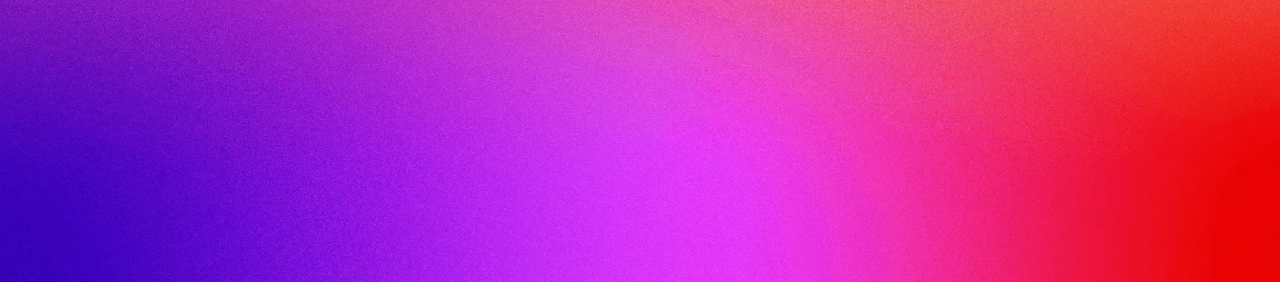
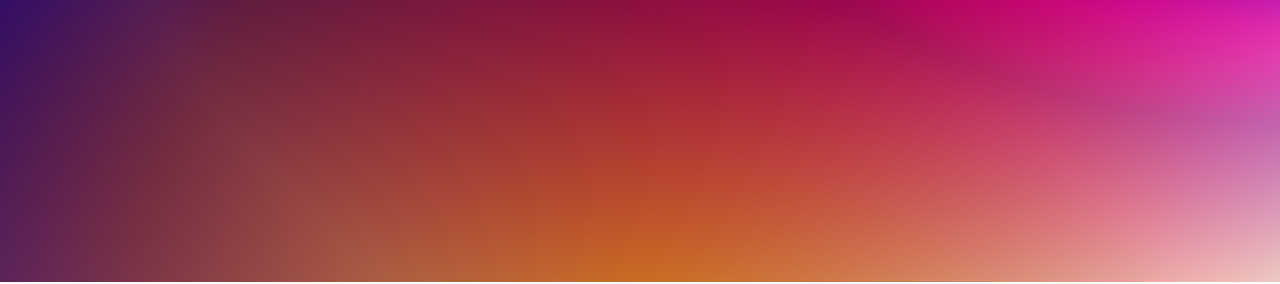
Before and after one commit to bengreenow/personal-site, a Gatsby site: page / in a window 1280 px wide. Shown: the part 518-802 px from the top of the page. Built offline with nearby package versions, Linux system fonts and the light colour scheme; Gatsby itself is replaced by a stand-in of ours.

Commit message:
gradient Replaced

```diff
--- a/src/pages/index.js
+++ b/src/pages/index.js
@@ -12,14 +12,11 @@ const IndexPage = () => {
         <div>
             <header style={{ margin: 0 }}>
                 <div style={{ display: "grid" }}>
-                    <StaticImage
+                    <div
                         style={{
                             gridArea: "1/1",
                             height: "100vh",
                         }}
-                        layout="fullWidth"
-                        alt=""
-                        src={"../images/gradient.webp"}
                     />
                     <div
                         style={{
@@ -28,11 +25,12 @@ const IndexPage = () => {
                             placeItems: "center",
                             display: "grid",
                         }}
+                        className="hero"
                     >
                         <div
                             style={{
                                 paddingLeft: "10px",
-                                paddingRight: "10px;",
+                                paddingRight: "10px",
                                 maxWidth: "1140px",
                                 // width: "100%",
                             }}
--- a/styles.css
+++ b/styles.css
@@ -18,3 +18,8 @@ html,body
     transform: translateY(0px);
   }
 }
+
+.hero{
+    background: linear-gradient(126.95deg, #000000 0%, #F9FFB1 100%), radial-gradient(91.23% 100% at 50% 100%, #BE002E 0%, #6100FF 100%), linear-gradient(307.27deg, #1DAC92 0.37%, #2800C6 100%), radial-gradient(100% 140% at 100% 0%, #EAFF6B 0%, #006C7A 57.29%, #2200AA 100%);
+background-blend-mode: overlay, difference, difference, normal;
+}
```
